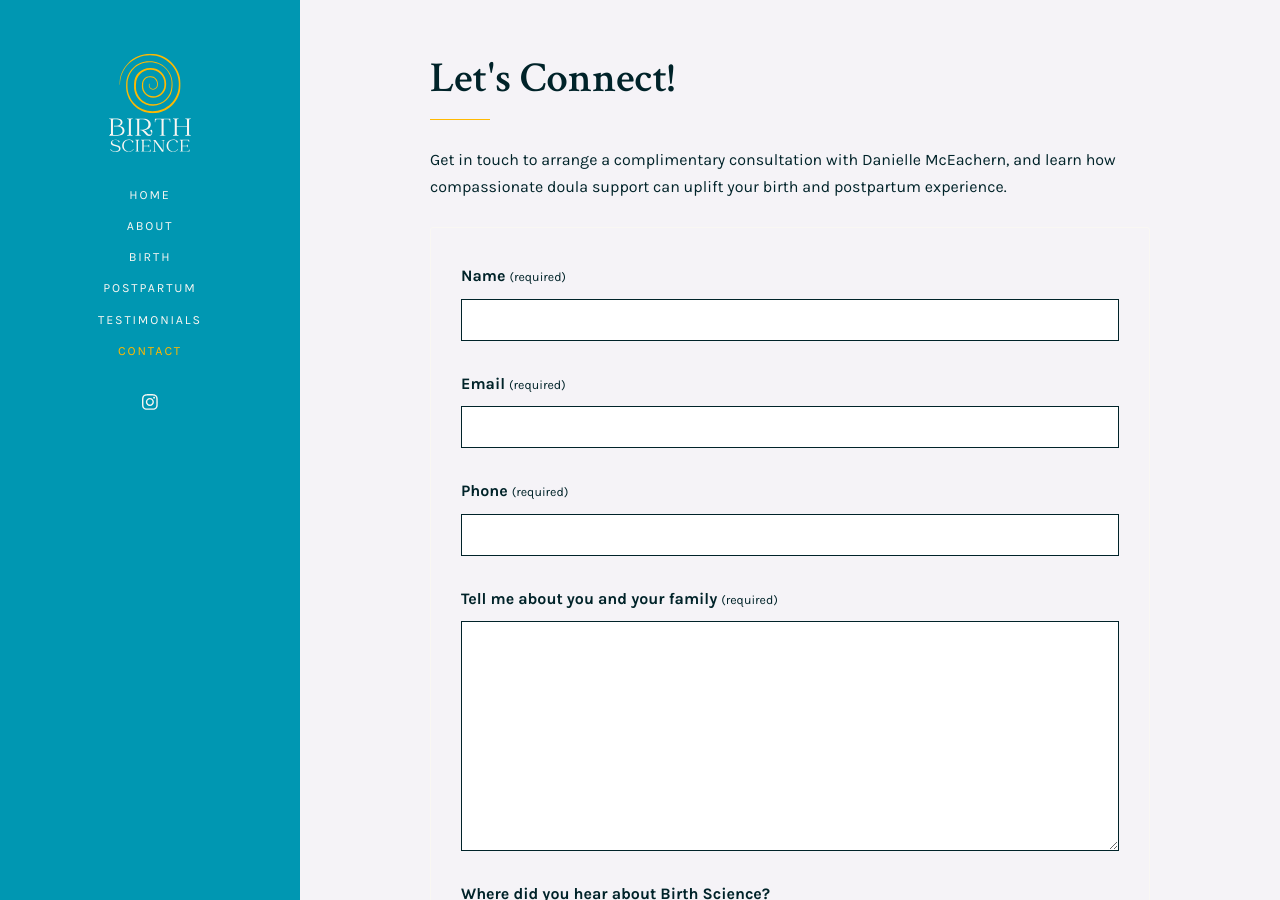
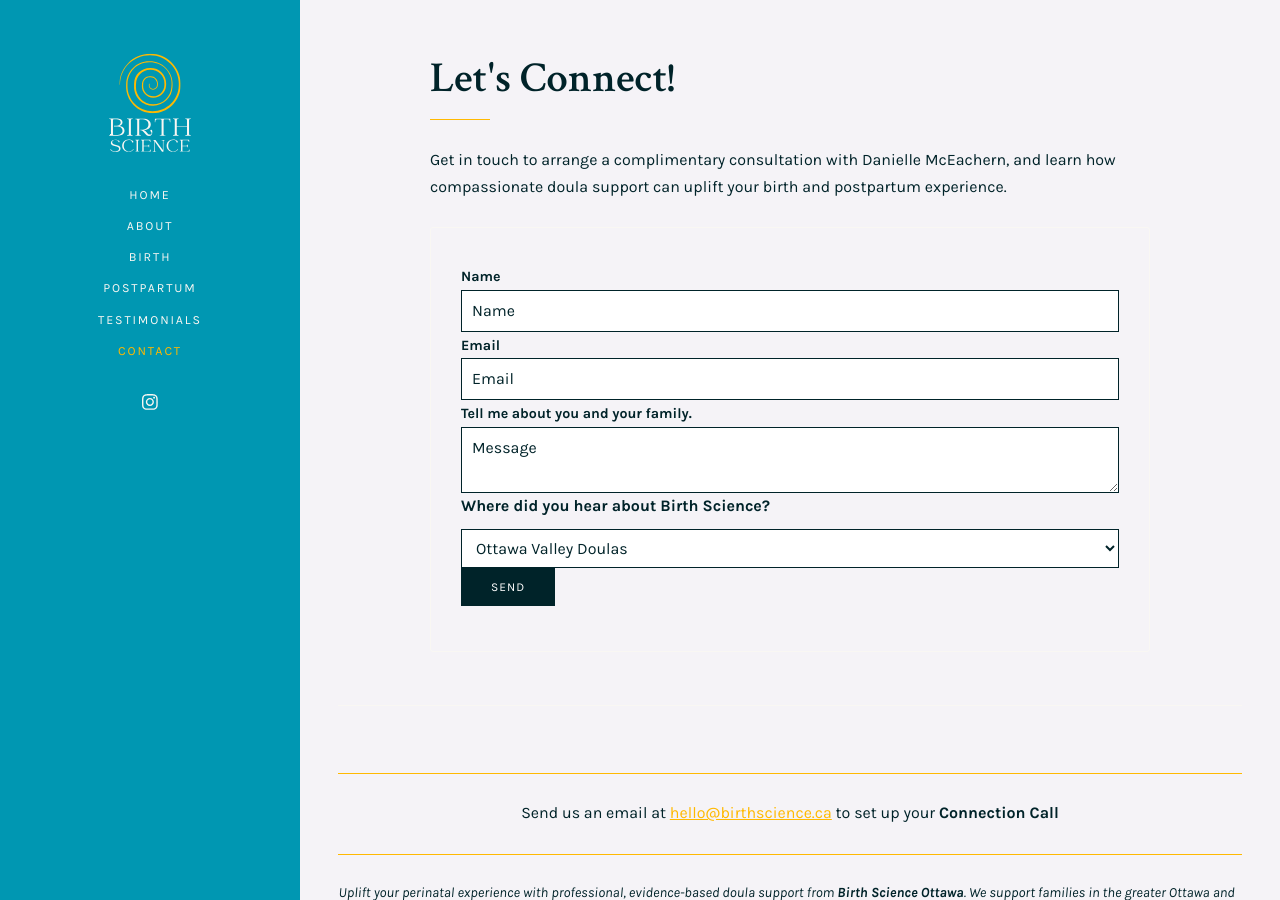
Before and after one commit to mch3rry/mypage, a Jekyll site: the page built from contact.html, in a window 1280 px wide and 900 px high. Built offline with Jekyll 4.4.1, drawn with Linux system fonts in a browser that asks for light colours.

Commit message:
Update contact.html
Change from formspree to formspark

```diff
--- a/contact.html
+++ b/contact.html
@@ -19,29 +19,15 @@
     {{else}}
     {% endif %}
     <section class="contact-form">
-      <form action="https://formspree.io/f/mvodyyqo" method="post" id="contact-form">
-        <div class="form-item">
-          <label class="form-label">Name <span>(required)</span></label>
-          <input type="text" name="name" class="form-input" />
-        </div>
 
-        <div class="form-item">
-          <label class="form-label">Email <span>(required)</span></label>
-          <input type="text" name="email" class="form-input" />
-        </div>
-
-        <div class="form-item">
-          <label class="form-label">Phone <span>(required)</span></label>
-          <input type="text" name="phone" class="form-input" />
-        </div>
-
-        <div class="form-item">
-          <label class="form-label">Tell me about you and your family <span>(required)</span></label>
-          <textarea name="message" class="form-textarea"></textarea>
-        </div>
-
-        <div class="form-item">
-          <label class="form-label">Where did you hear about Birth Science?</label>
+      <form action="https://submit-form.com/QsYxedwob">
+  <label for="name">Name</label>
+  <input type="text" id="name" name="name" placeholder="Name" required />
+  <label for="email">Email</label>
+  <input type="email" id="email" name="email" placeholder="Email" required />
+  <label for="message">Tell me about you and your family.</label>
+  <textarea id="message" name="message" placeholder="Message" required></textarea>
+  <label class="form-label">Where did you hear about Birth Science?</label>
           <select id="source" name="source">
             <option value="OVDA">Ottawa Valley Doulas</option>
             <option value="DoulaMatch">Doula Match</option>
@@ -49,16 +35,10 @@
             <option value="Recommendation">Personal recommendation</option>
             <option value="Other">Other</option>
           </select>
-        </div>
+  <button type="submit">Send</button>
+      </form>
 
-        <input type="hidden" name="_next" value="/thank-you" />
-        <input type="hidden" name="_subject" value="Contact form submission" />
-        <input type="text" name="_gotcha" style="display: none;" class="contact-form__gotcha" val="" />
 
-        <div class="form-item">
-          <input type="submit" value="Send Message" class="button" />
-        </div>
-      </form>
     </section>
   </div><!-- .inner-->
 </main>
```
